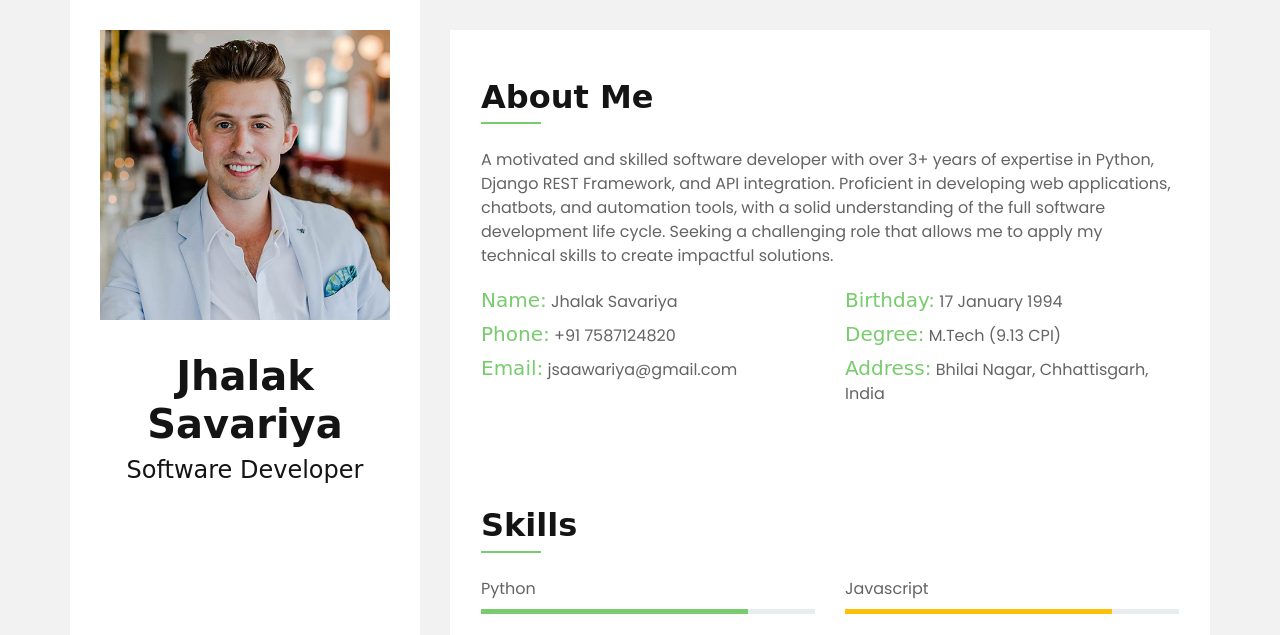
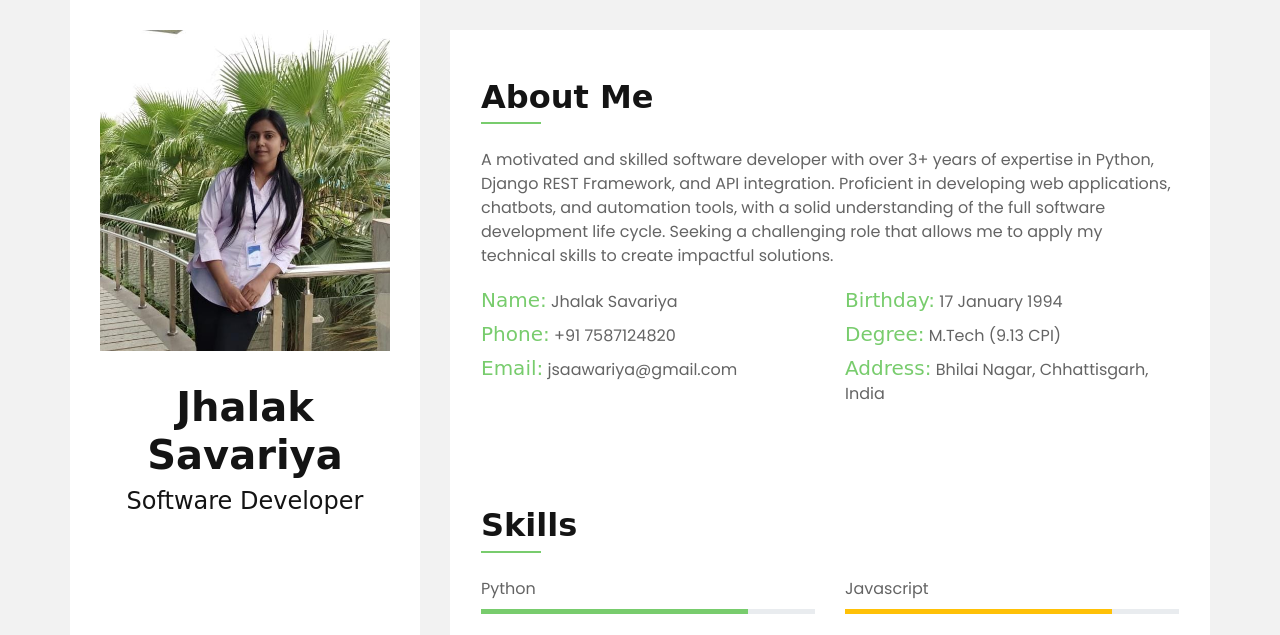
Before and after one commit to jhalak17/JhalakSavariya, a plain HTML site: page index.html in a window 1280 px wide. Shown: the top 635 px of the page. Drawn offline with nearby package versions, Linux system fonts and the light colour scheme; a web font is replaced by a local one.

Commit message:
Added picture

```diff
--- a/index.html
+++ b/index.html
@@ -29,7 +29,7 @@
         <div class="wrapper">
             <div class="sidebar">
                 <div class="sidebar-text d-flex flex-column h-100 justify-content-center text-center">
-                    <img class="w-100 img-fluid mb-4" src="img/profile.jpg" alt="Image">
+                    <img class="w-100 img-fluid mb-4" src="img/profilejhalak.jpeg" alt="Image">
                     <h1 class="mt-2">Jhalak Savariya</h1>
                     <div class="mb-4" style="height: 22px;">
                         <!-- <h4 class="typed-text-output d-inline-block text-body"></h4> -->
```
Also changed, not shown: img/profilejhalak.jpeg (added).
